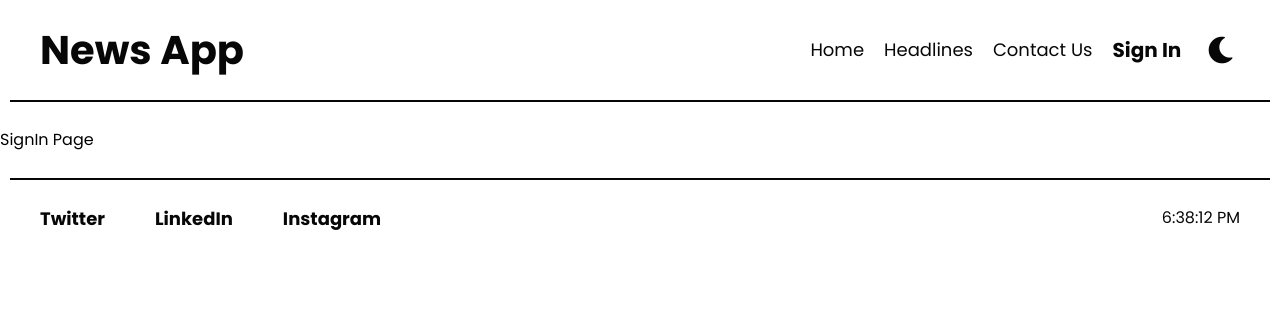
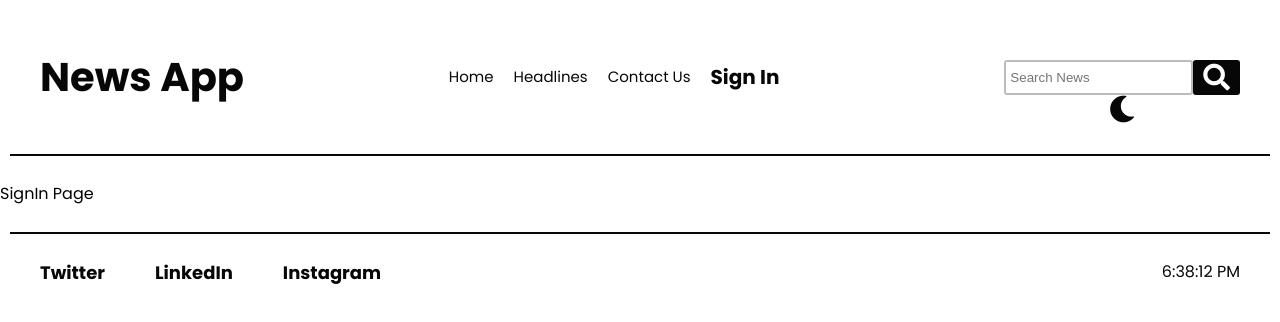
Before and after one commit to Aircampus-in/Frontend, a React (Create React App) app in the folder React-Basics/news-app/: page /signin in a window 1280 px wide. Shown: the top 322 px of the page. Built offline with nearby package versions, Linux system fonts and the light colour scheme; no server answers.

Commit message:
add search bar

```diff
--- a/React-Basics/news-app/src/App.css
+++ b/React-Basics/news-app/src/App.css
@@ -184,13 +184,13 @@ header {
 }
 
 .nav-links-light li a {
-  font-size: 18px;
+  font-size: 15px;
   color: rgb(8, 7, 7);
   margin-right: 20px;
 }
 
 .nav-links-dark li a {
-  font-size: 18px;
+  font-size: 15px;
   color: white;
   margin-right: 20px;
 }
--- a/React-Basics/news-app/src/components/Header.js
+++ b/React-Basics/news-app/src/components/Header.js
@@ -33,13 +33,21 @@ function Header(){
                     <li className="nav-item"><NavLink className= {(navData)=>navData.isActive? 'active': ''} to="/contact">Contact Us</NavLink></li>
 
                     <li className="nav-item"><NavLink className= {(navData)=>navData.isActive? 'active': ''} to="/signin">Sign In</NavLink></li>
-                    <button className={
+
+                </ul>
+                <div>
+                    <form className="form-container">
+                    <input type="text" placeholder="Search News"  className="comment-box"/>
+                    <button className="comment-btn"><i className="fas fa-search fa-2x"></i></button>
+                </form>
+                <button className={
                         darkMode ?
                         "toggle-theme dark" :
                         "toggle-theme light"} onClick={toggleDarkMode}>{darkMode ?
                         <i className="fas fa-sun fa-2x"></i>:
-                        <i className="fas fa-moon fa-2x"></i>}</button>
-                </ul>
+                        <i className="fas fa-moon fa-2x"></i>}
+                </button>
+                </div>
             </nav>
         </div>
     </header>
```
